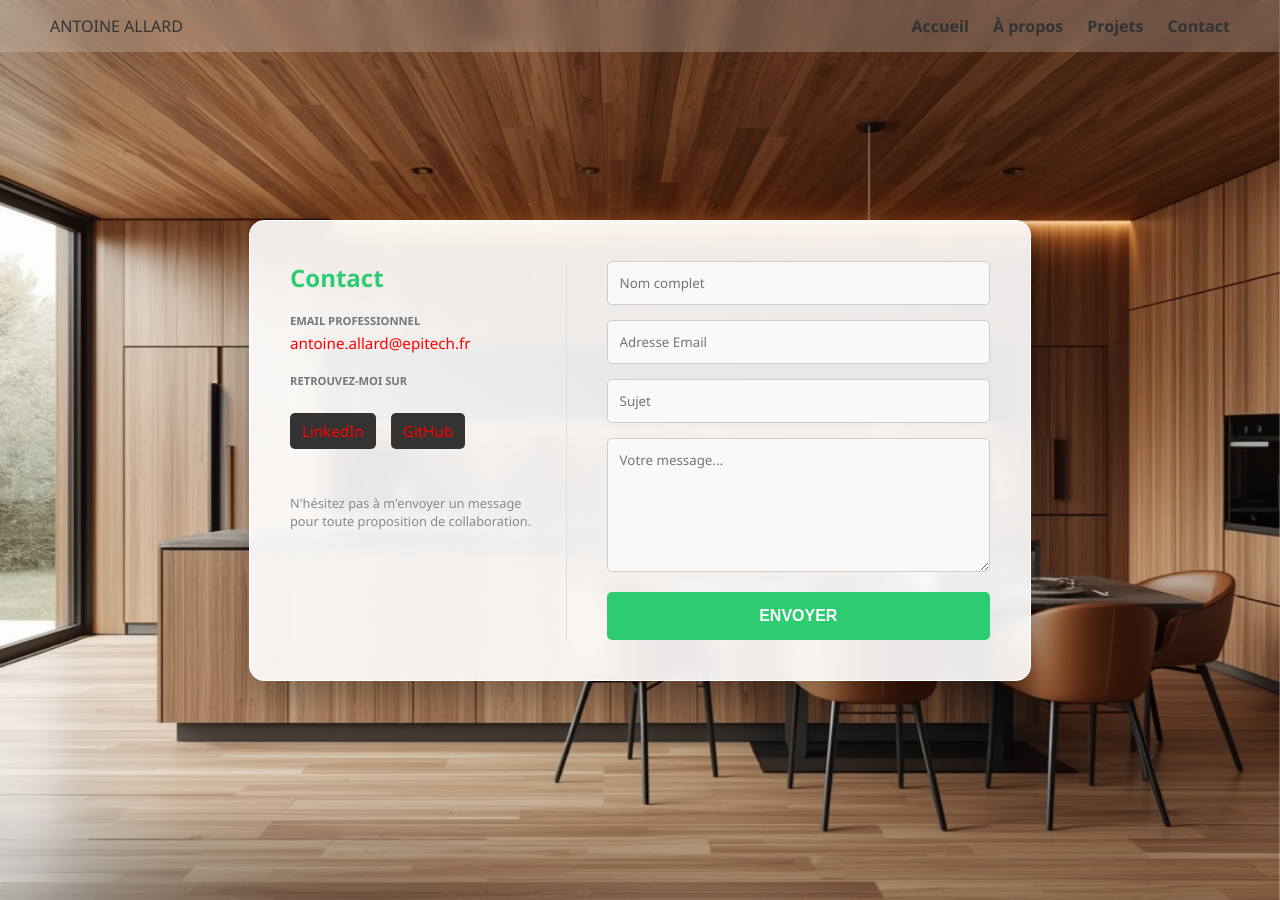
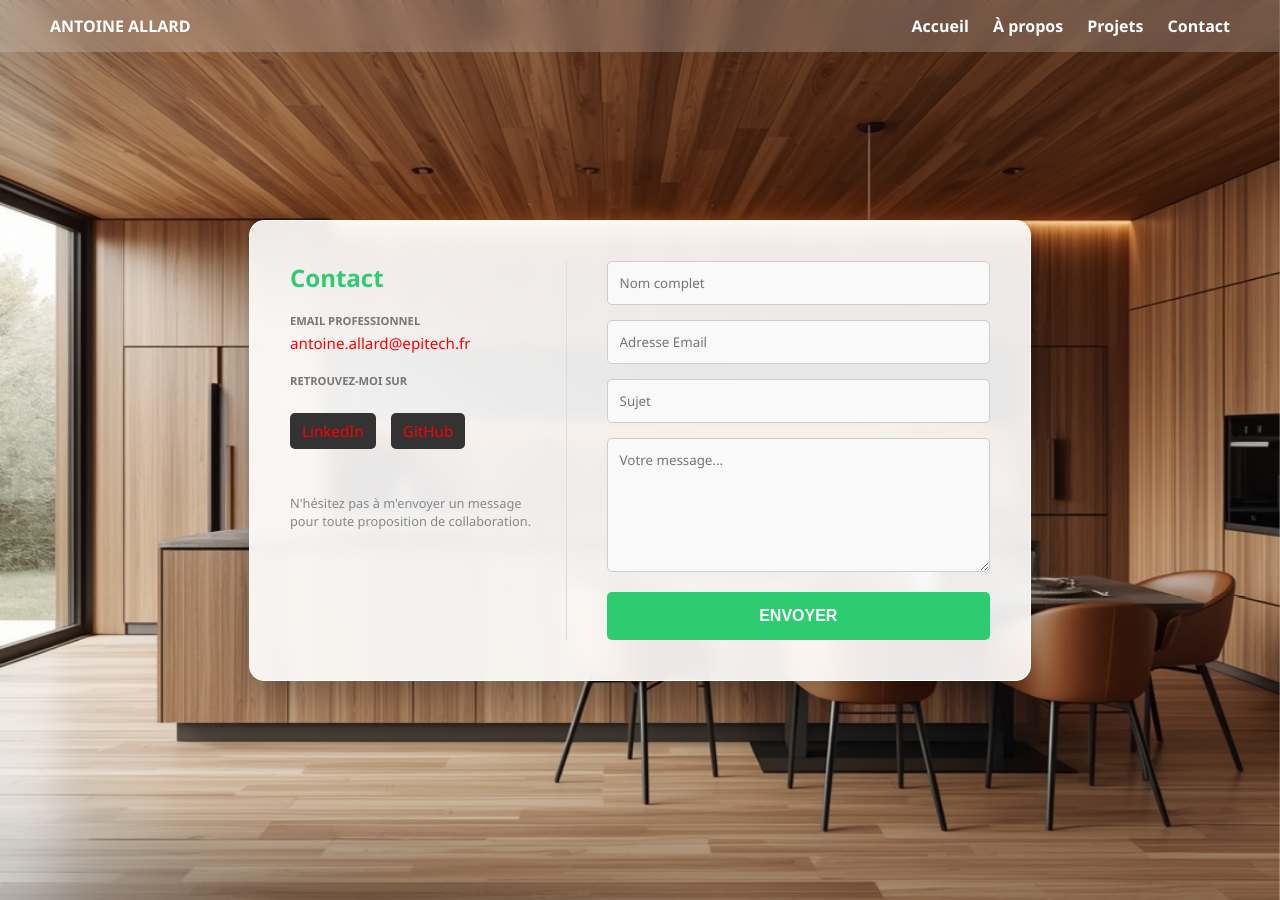
Before and after one commit to AntoineAll/Portfolio, a Jekyll site: the page built from myPortfolio/contact.markdown, in a window 1280 px wide. Built offline with Jekyll 4.4.1, drawn with Linux system fonts in a browser that asks for light colours.

Commit message:
Modification des styles de la navbar pour que cela soit homogène avec le décor

```diff
--- a/myPortfolio/_layouts/about.html
+++ b/myPortfolio/_layouts/about.html
@@ -23,7 +23,7 @@
             padding: 15px 50px; background-color: rgba(255, 255, 255, 0.2);
             backdrop-filter: blur(8px); position: fixed; top: 0; width: 100%; z-index: 1000; box-sizing: border-box;
         }
-        nav .name { font-weight: bold; color: #333; }
+        nav .name { font-weight: bold; color: #333; font-size: 1rem;}
         nav .links a { color: #333; text-decoration: none; margin-left: 20px; font-weight: 500; }
         .links a:hover {color: #9c0000;}
 
--- a/myPortfolio/_layouts/contact.html
+++ b/myPortfolio/_layouts/contact.html
@@ -18,8 +18,14 @@
             padding: 15px 50px; background-color: rgba(255, 255, 255, 0.2);
             backdrop-filter: blur(10px); position: fixed; top: 0; width: 100%; z-index: 1000; box-sizing: border-box;
         }
-        nav a { color: #333; text-decoration: none; margin-left: 20px; font-weight: bold; }
+        nav a { color: #ffffff; text-decoration: none; margin-left: 20px; font-weight: bold; }
         a:hover {color: #9c0000;}
+
+        .name {
+            font-weight: bold;
+            font-size: 1rem;
+            color: #ffffff;
+        }
 
         /* Conteneur Formulaire + Infos */
         .contact-card {
@@ -68,7 +74,7 @@
 <body>
 
     <nav>
-        <div style="color:#333">ANTOINE ALLARD</div>
+        <div class="name">ANTOINE ALLARD</div>
         <div>
             <a href="/">Accueil</a>
             <a href="/about">À propos</a>
```
Also changed, not shown: myPortfolio/_layouts/desk.html (+7 -1 lines).
